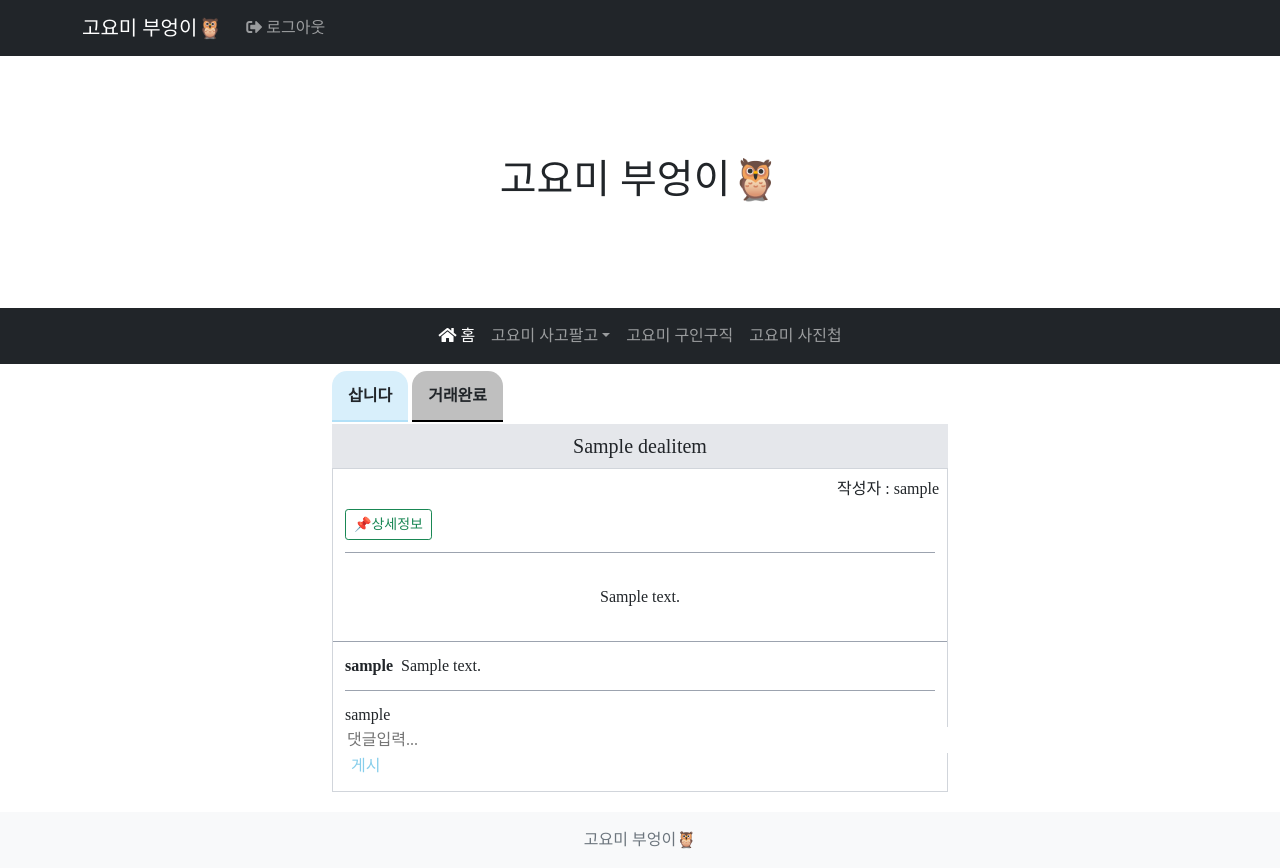
After one commit to seuljaa/lllolll, a Django app: page /deal/deal_gita_detail/1/ in a window 1280 px wide. The commit adds this page. Run offline with Django 4.2, Linux system fonts and the light colour scheme; a user stored in the database is signed in; tables that the repository leaves empty hold one stand-in row (values such as "Sample post"); some libraries are stand-ins or nearby versions; some web fonts are replaced.

Commit message:
기타완료

```diff
--- a/config/static/common.css
+++ b/config/static/common.css
@@ -1,3 +1,7 @@
+.t-m-5 {
+  margin: 1.25rem;
+}
+
 .t-my-\[0px\] {
   margin-top: 0px;
   margin-bottom: 0px;
@@ -237,6 +241,11 @@
   line-height: 2rem;
 }
 
+.t-text-4xl {
+  font-size: 2.25rem;
+  line-height: 2.5rem;
+}
+
 .t-font-bold {
   font-weight: 700;
 }
@@ -254,6 +263,11 @@
 .t-text-white {
   --tw-text-opacity: 1;
   color: rgb(255 255 255 / var(--tw-text-opacity));
+}
+
+.t-text-blue-900 {
+  --tw-text-opacity: 1;
+  color: rgb(30 58 138 / var(--tw-text-opacity));
 }
 
 .t-no-underline {
--- /dev/null
+++ b/config/templates/deal/deal_gita_detail.html
@@ -0,0 +1,111 @@
+{% extends "layout.html" %}
+{% load django_bootstrap5 %}
+{% load humanize %}
+{% block content %}
+<div class="container t-text-center t-w-1/2">
+    <div class="t-flex t-justify">
+        <div class="t-text-left">
+            {%if detail.sale_buy == True %}
+            <p class="t-font-bold"><span
+                    style=" border-radius: 15px 15px 0 0; border-bottom: 2px solid #B2E0F7; padding: 1em; background: #D8EFFB;">삽니다</span>
+            </p>
+            {% else %}
+            <p class="t-font-bold"><span
+                    style=" border-radius: 15px 15px 0 0; border-bottom: 2px solid #B2E0F7; padding: 1em; background: #D8EFFB;">팝니다</span>
+            </p>
+            {% endif %}
+        </div>
+        <div class="t-text-left t-ml-1">
+            {%if detail.is_complete == True %}
+            <p class="t-font-bold"><span
+                    style=" border-radius: 15px 15px 0 0; border-bottom: 2px solid #000000; padding: 1em; background: #BFBFBF;">거래완료</span>
+            </p>
+            {% else %}
+            {% if detail.sale_buy == True %}
+            <p class="t-font-bold"><span
+                    style=" border-radius: 15px 15px 0 0; border-bottom: 2px solid #F7B2B2; padding: 1em; background: #FBD8D8;">구매중</span>
+            </p>
+            {% else %}
+            <p class="t-font-bold"><span
+                    style=" border-radius: 15px 15px 0 0; border-bottom: 2px solid #F7B2B2; padding: 1em; background: #FBD8D8;">판매중</span>
+            </p>
+            {% endif %}
+            {% endif %}
+        </div>
+    </div>
+    <div class="t-bg-gray-200 t-p-2 t-text-xl">
+            {{ detail.subject }}
+        </div>
+    <div class="t-border-solid t-border t-border-gray-300">
+        <div class="t-text-right t-p-2">
+            작성자 : {{ detail.user }}
+        </div>
+        <div class="t-text-left t-ml-3">
+            <button id="ss" class="btn btn-sm collapsed btn-outline-success" type="button" data-bs-toggle="collapse"
+                    data-bs-target="#demo">
+                📌상세정보
+            </button>
+            <div class="collapse " id="demo">
+                <div class="t-flex t-justify">
+                    <div class="card card-body t-w-1/2 t-bg-green-50">
+                        <table class="table table-hover t-text-center t-align-middle">
+                            <thead>
+                            <tr class="thead-dark">
+                                <th>종류</th>
+                                <th>가격</th>
+                            </tr>
+                            </thead>
+                            <tbody>
+                            <tr>
+                                <td>{{ detail.kind }}</td>
+                                <td>
+                                    {{ detail.price|intcomma }}
+                                    {% if detail.price_kind == True %}
+                                    메소
+                                    {% else %}
+                                    원
+                                    {% endif %}
+                                </td>
+                            </tr>
+                            </tbody>
+                        </table>
+                    </div>
+                </div>
+            </div>
+        </div>
+        <div class="t-p-8 t-border-gray-400 t-border-solid t-border-t t-border-r-0 t-border-b-0 t-border-l-0 t-mt-3 t-mx-3">
+            {{ detail.content | safe }}
+        </div>
+        <div class="t-p-3 t-border-gray-400 t-border-solid t-border-t t-border-r-0 t-border-b-0 t-border-l-0">
+            <div class="t-pb-3">
+                {% if detail.comment_set.count > 0 %}
+                {% for comment in detail.comment_set.all %}
+                <div class="t-flex">
+                    <div class="t-font-bold">
+                        {{ comment.user }}&nbsp;&nbsp;
+                    </div>
+                    {{ comment.content }}<br>
+                </div>
+                {% endfor %}
+                {% else %}
+                <div style="opacity:0.7;">
+                    작성된 댓글이 없습니다💦
+                </div>
+                {% endif %}
+            </div>
+            <div class="t-pt-3 t-border-gray-400 t-border-solid t-border-t t-border-r-0 t-border-b-0 t-border-l-0">
+                <div class="t-text-left">
+                    <form method="POST" action="{% url 'comment:comment_deal' detail.id %}">
+                        {% csrf_token %}
+                        {{user}}
+                        <input type="text" name="comment" id="comment" placeholder="댓글입력..."
+                               style="border:none; width:700px; ">
+                        <input type="submit" style="border:none; background-color:white; color:skyblue;" value="게시">
+                    </form>
+                </div>
+            </div>
+        </div>
+    </div>
+</div>
+
+{% endblock %}
--- a/config/templates/deal/deal_item_post.html
+++ b/config/templates/deal/deal_item_post.html
@@ -1,6 +1,9 @@
 {% extends "layout.html" %}
 {% load django_bootstrap5 %}
 {%block content %}
+<style>
+    input[type="number"]::-webkit-outer-spin-button, input[type="number"]::-webkit-inner-spin-button { -webkit-appearance: none; -moz-appearance: none; appearance: none; }
+</style>
 <section class="section-prod-detail">
     <div class="t-mt-[30px]">
         {% if user.is_authenticated %}
@@ -47,7 +50,7 @@
                             <option>선택해주세요.</option>
                         </select>
                         <br>
-                        <input id="price" name="price" class="t-w-40" type="">
+                        <input id="price" name="price" class="t-w-40" type="number">
                         <label><input type="radio" name="price_kind" value="True" checked>억</label>
                         <label><input type="radio" name="price_kind" value="False">엄</label>
                         <br>
--- a/config/templates/deal/deal_items_list.html
+++ b/config/templates/deal/deal_items_list.html
@@ -49,6 +49,7 @@
             </div>
         </div>
     </div>
+<p class="t-m-5 t-text-xl"><span style="border: 3px dashed #a10d0d; padding: 0.6em;">장비</span></p>
     <table class="table table-hover t-text-center t-align-middle">
         <thead>
         <tr class="thead-dark">
--- a/config/templates/layout.html
+++ b/config/templates/layout.html
@@ -85,7 +85,7 @@
                            aria-expanded="false">고요미 사고팔고</a>
                         <ul class="dropdown-menu" aria-labelledby="dropdown08">
                             <li><a class="dropdown-item" href="{% url 'deal:deal_list' %}">장비</a></li>
-                            <li><a class="dropdown-item" href="{% url 'deal:deal_list_gita' %}">기타</a></li>
+                            <li><a class="dropdown-item" href="{% url 'deal:deal_gita_list' %}">기타</a></li>
                         </ul>
                     </li>
                     <li class="nav-item">
--- a/deal/urls.py
+++ b/deal/urls.py
@@ -6,7 +6,8 @@ app_name = 'deal'
 urlpatterns = [
     path('deal_list/', views.deal_list, name='deal_list'),
     path('post_Armor/', views.post_Armor, name='post_Armor'),
-    path('deal_list/', views.deal_list, name='deal_list'),
-    path('deal_list_gita/', views.deal_list_gita, name='deal_list_gita'),
     path('deal_detail/<int:deal_id>/', views.deal_detail, name='deal_detail'),
+    path('deal_gita_list/', views.deal_gita_list, name='deal_gita_list'),
+    path('post_gita/', views.post_gita, name='post_gita'),
+    path('deal_gita_detail/<int:deal_id>/', views.deal_gita_detail, name='deal_gita_detail'),
 ]
--- a/deal/views.py
+++ b/deal/views.py
@@ -21,7 +21,7 @@ def deal_list(request):
     page = request.GET.get('page', '1')
     search_keyword = request.GET.get('search_keyword', '')
 
-    deal_items = DealItems.objects.order_by('-create_date')
+    deal_items = DealItems.objects.filter(category=True).order_by('-create_date')
 
     if search_keyword:
         deal_items = deal_items.filter(
@@ -42,6 +42,7 @@ def post_Armor(request):
             post = form.save(commit=False)
             post.user_id = request.user.id
             post.subject = request.POST.get('subject')
+            post.category = True
             post.server = request.user.server
             post.group = request.POST.get('group')
             post.kind = request.POST.get('kind')
@@ -60,17 +61,42 @@ def post_Armor(request):
 
     return render(request, 'deal/deal_item_post.html', {'form': form, 'grou_armor':grou_armor})
 
+def post_gita(request):
+    if request.method == 'POST':
+        form = PostForm(request.POST)
+        if form.is_valid():
+            post = form.save(commit=False)
+            post.user_id = request.user.id
+            post.subject = request.POST.get('subject')
+            post.category = False
+            post.server = request.user.server
+            post.kind = request.POST.get('kind')
+            post.price = request.POST.get('price')
+            post.sale_buy = request.POST.get('sale_buy')
+            post.save()
+            return redirect('deal:deal_gita_list')
+    else:
+        form = PostForm()
+        grou_armor = Group_Armor()
+
+    return render(request, 'deal/deal_gita_post.html', {'form': form, 'grou_armor':grou_armor})
+
 @login_required(login_url='accounts:sign_in')
 def deal_detail(request, deal_id):
     detail = DealItems.objects.get(pk=deal_id)
     return render(request, 'deal/deal_items_detail.html', {'detail':detail})
 
+@login_required(login_url='accounts:sign_in')
+def deal_gita_detail(request, deal_id):
+    detail = DealItems.objects.get(pk=deal_id)
+    return render(request, 'deal/deal_gita_detail.html', {'detail':detail})
 
-def deal_list_gita(request):
+
+def deal_gita_list(request):
     page = request.GET.get('page', '1')
     search_keyword = request.GET.get('search_keyword', '')
 
-    deal_items = DealItems.objects.order_by('-create_date')
+    deal_items = DealItems.objects.filter(category=False).order_by('-create_date')
 
     if search_keyword:
         deal_items = deal_items.filter(
@@ -81,4 +107,4 @@ def deal_list_gita(request):
     page_obj = paginator.get_page(page)
 
     context = {'deal_items': page_obj, 'page': page, 'search_keyword': search_keyword}
-    return render(request, 'deal/deal_gita.html', context)
+    return render(request, 'deal/deal_gita_list.html', context)
```
Also changed, not shown: config/templates/deal/deal_gita_list.html (renamed from config/templates/deal/deal_gita.html, +14 -3 lines), config/templates/deal/deal_gita_post.html (added, +85 -0 lines).
